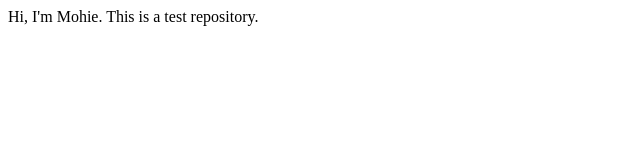
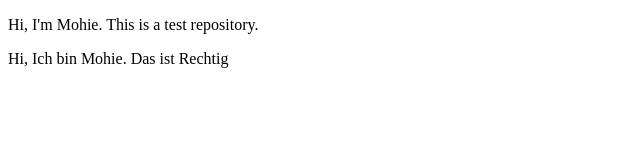
Before and after one commit to mohie34/week1, a plain HTML site: page index.html in a window 1280 px wide. Shown: the whole page, without its empty margins (0-640 px from the left). Drawn offline with Linux system fonts and the light colour scheme.

Commit message:
updated index.html

```diff
--- a/index.html
+++ b/index.html
@@ -5,6 +5,7 @@
 	<title>Test Document</title>
 </head>
 <body>
-	Hi, I'm Mohie. This is a test repository.
+	<p>Hi, I'm Mohie. This is a test repository.</p>
+	<p>Hi, Ich bin Mohie. Das ist Rechtig</p>
 </body>
 </html>
```
